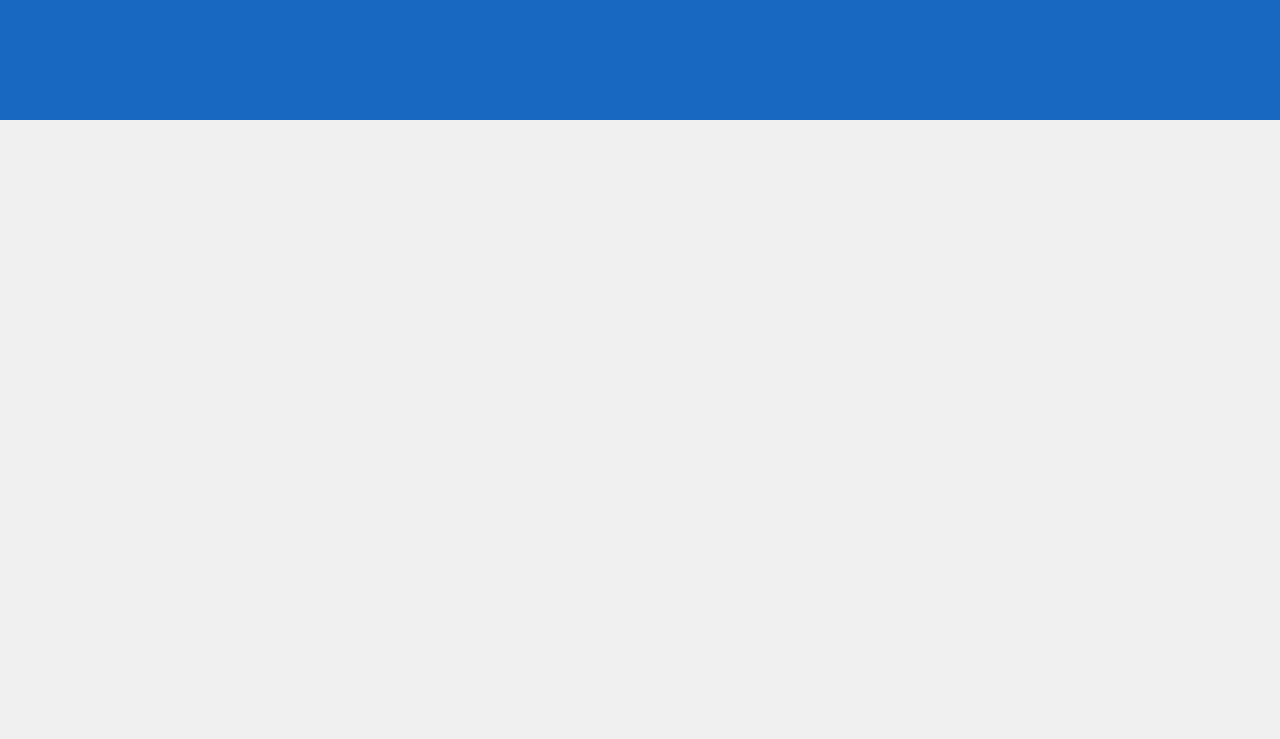
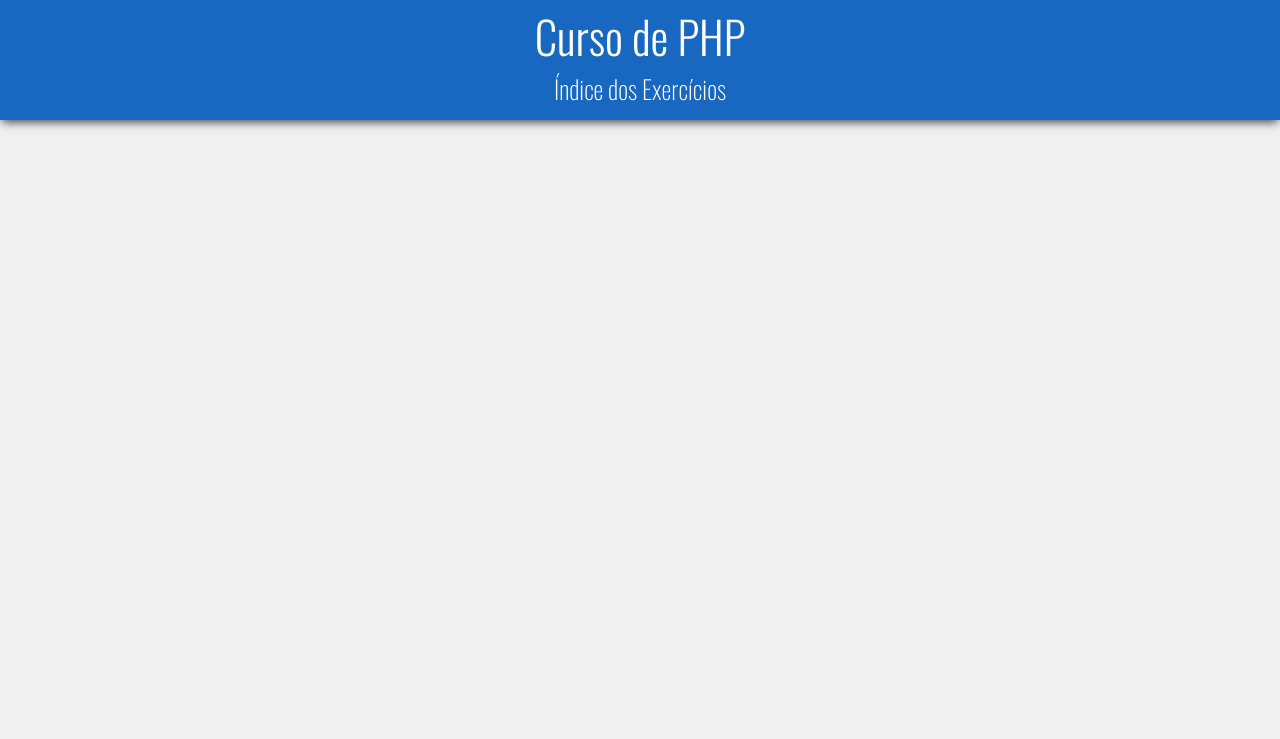
Before and after one commit to ThataRocha/curso-PHP, a PHP site: page / in a window 1280 px wide. Shown: the top 739 px of the page. Run offline with PHP 8.4, Linux system fonts and the light colour scheme.

Commit message:
Formatação do cabeçalho

```diff
--- a/index.html
+++ b/index.html
@@ -11,7 +11,8 @@
 </head>
 <body>
     <header class="cabecalho">
-
+        <h1>Curso de PHP</h1>
+        <h2>Índice dos Exercícios</h2>
     </header>
     <main class="principal">
 
--- a/recursos/css/estilo.css
+++ b/recursos/css/estilo.css
@@ -21,6 +21,24 @@ body{
 .cabecalho{
     grid-area: cabecalho;
     background-color: #1867c0;
+    color: #fff;
+    display: flex;
+    flex-direction: column;
+    justify-content:  center;
+    align-items: center;
+    padding-bottom: 10px;
+    box-shadow: 0px 4px 9px -2px rgba(0,0,0,0.75);
+    z-index: 1;
+}
+.cabecalho >h1{
+    margin: 0;
+    font-weight: 300;
+    font-size: 2.8rem;
+}
+.cabecalho > h2{
+    margin: 0;
+    font-weight: 200;
+    font-size: 1.6rem;
 }
 .principal{
     grid-area:principal;
```
